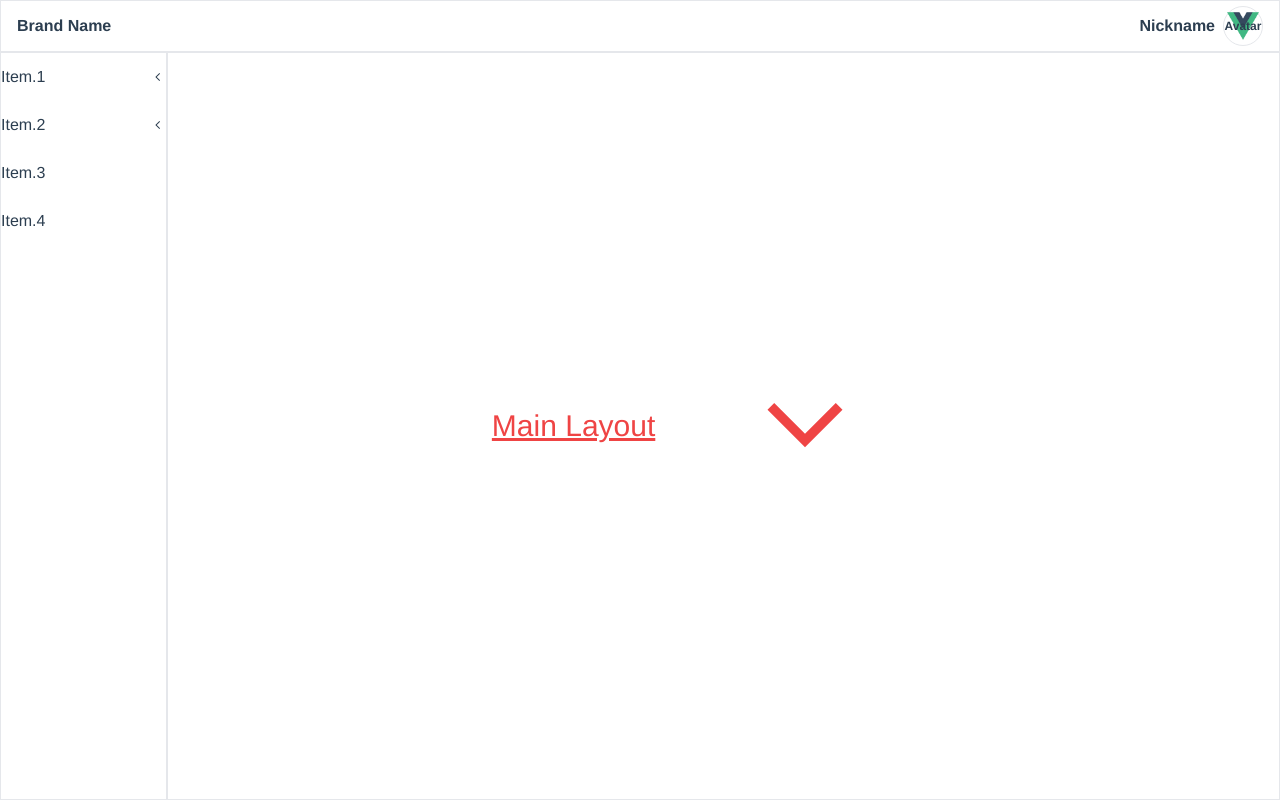
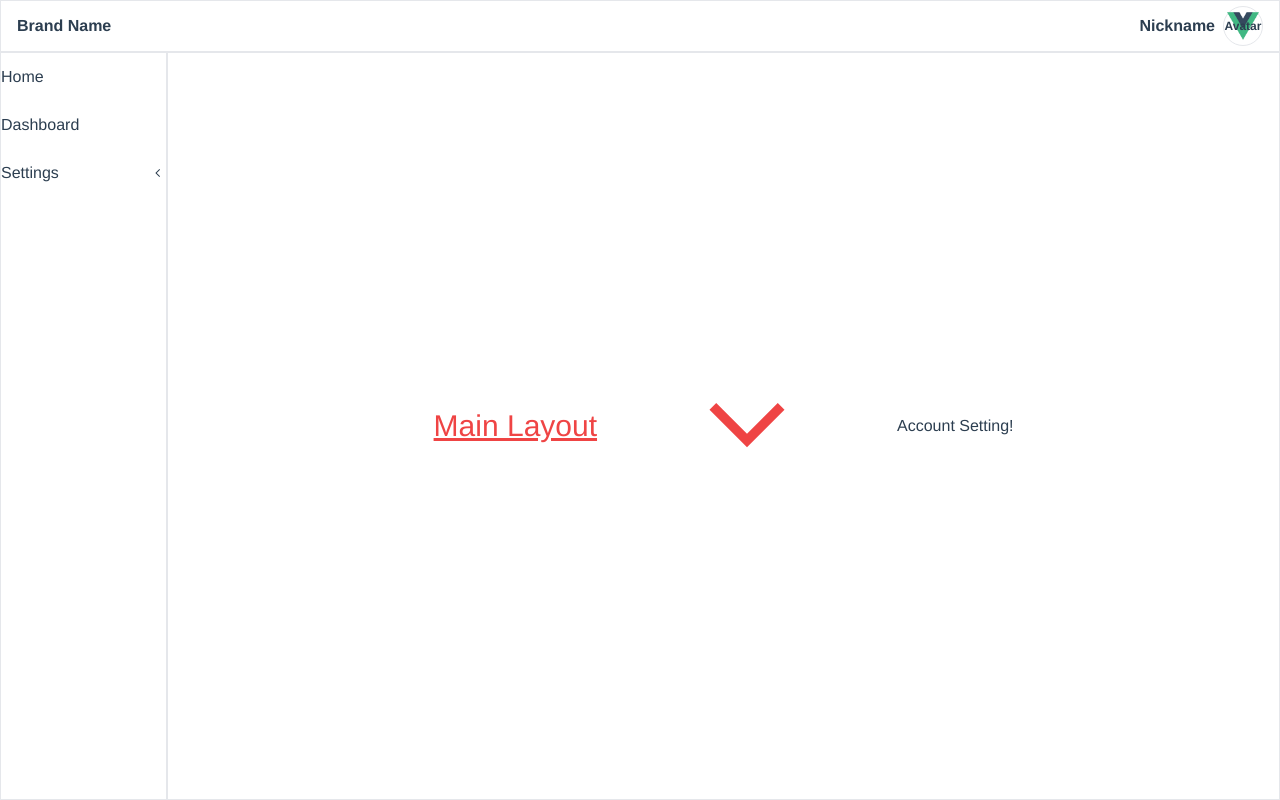
Before and after one commit to fsarter/vue3-admin, a Vue app: page /settings/account in a window 1280 px wide. Built offline with nearby package versions, Linux system fonts and the light colour scheme.

Commit message:
config Vue Router

```diff
--- a/package.json
+++ b/package.json
@@ -8,7 +8,8 @@
     "preview": "vite preview"
   },
   "dependencies": {
-    "vue": "^3.2.25"
+    "vue": "^3.2.25",
+    "vue-router": "^4.1.2"
   },
   "devDependencies": {
     "@vitejs/plugin-vue": "^2.3.3",
--- a/src/App.vue
+++ b/src/App.vue
@@ -9,6 +9,7 @@ import MainLayout from './layouts/Main.vue';
       name="keyboard_arrow_down_FILL0_wght400_GRAD0_opsz48"
       class="text-red-500"
     />
+    <router-view></router-view>
   </MainLayout>
 </template>
 
--- a/src/layouts/Main.vue
+++ b/src/layouts/Main.vue
@@ -16,44 +16,62 @@ export default {
     return {
       menuData: [
         {
-          key: 'Item.1',
-          label: 'Item.1',
+          key: 'home',
+          label: 'Home',
+          children: [],
+        },
+        {
+          key: 'dashboard',
+          label: 'Dashboard',
+          children: [],
+        },
+        {
+          key: 'settings',
+          label: 'Settings',
           children: [
-            { key: 'Item.1.1', label: 'Item.1.1', children: [] },
-            {
-              key: 'Item.1.2',
-              label: 'Item.1.2',
-              children: [
-                { key: 'Item.1.2.1', label: 'Item.1.2.1', children: [] },
-                { key: 'Item.1.2.2', label: 'Item.1.2.2', children: [] },
-              ],
-            },
+            { key: 'account', label: 'Account', children: [] },
+            { key: 'Notification', label: 'Notification', children: [] },
           ],
         },
-        {
-          key: 'Item.2',
-          label: 'Item.2',
-          children: [
-            { key: 'Item.2.1', label: 'Item.2.1', children: [] },
-            {
-              key: 'Item.2.2',
-              label: 'Item.2.2',
-              children: [
-                { key: 'Item.2.2.1', label: 'Item.2.2.1', children: [] },
-                { key: 'Item.2.2.2', label: 'Item.2.2.2', children: [] },
-              ],
-            },
-          ],
-        },
-        { key: 'Item.3', label: 'Item.3', children: [] },
-        { key: 'Item.4', label: 'Item.4', children: [] },
       ],
     };
+  },
+  mounted() {
+    this.convertRoutesToMenuData();
   },
   methods: {
     handleMenuClick(menuItemData) {
       console.log('menuItemData===>', menuItemData);
     },
+    convertRoutesToMenuData() {
+      const parsedNodes = {};
+      const parse = (routes, parentNode) => {
+        for (const route of routes) {
+          const flatPath = parentNode.key
+            ? parentNode.key + '/' + route.path
+            : route.path;
+          if (!parsedNodes[flatPath]) {
+            const node = {
+              key: flatPath,
+              label: route.name,
+              children: [],
+            };
+            if (route.children && route.children.length > 0) {
+              parse(route.children, node);
+              console.log('node===>', node, route.children);
+            }
+            parsedNodes[flatPath] = node;
+            parentNode.children.push(node);
+          } else {
+            parentNode.children.push(parsedNodes[flatPath]);
+          }
+        }
+      };
+      const roots = { children: [] };
+      console.log('===>routes===>', this.$router.routes);
+      parse(this.$router.getRoutes(), roots);
+      console.log('===>', parsedNodes, roots);
+    },
   },
 };
 </script>
--- a/src/main.js
+++ b/src/main.js
@@ -3,8 +3,10 @@ import App from './App.vue';
 import './index.css';
 import 'virtual:svg-icons-register';
 import SvgIcon from './components/SvgIcon.vue';
+import router from './router';
 
 const app = createApp(App); // name the instance for subsequent config
 app.component('SvgIcon', SvgIcon); // register component globally
 app.config.unwrapInjectedRef = true;
+app.use(router);
 app.mount('#app');
--- /dev/null
+++ b/src/router.js
@@ -0,0 +1,37 @@
+import { createWebHistory, createRouter } from 'vue-router';
+
+const routes = [
+  {
+    path: '/home',
+    name: 'Home',
+    component: () => import('./views/Home.vue'),
+  },
+  {
+    path: '/dashboard',
+    name: 'Dashboard',
+    component: () => import('./views/Dashboard.vue'),
+  },
+  {
+    path: '/settings',
+    name: 'Settings',
+    children: [
+      {
+        path: 'account',
+        name: 'Account',
+        component: () => import('./views/settings/Account.vue'),
+      },
+      {
+        path: 'notification',
+        name: 'Notification',
+        component: () => import('./views/settings/Notification.vue'),
+      },
+    ],
+  },
+];
+
+const router = createRouter({
+  history: createWebHistory(),
+  routes,
+});
+
+export default router;
--- /dev/null
+++ b/src/views/Dashboard.vue
@@ -0,0 +1,3 @@
+<template>
+  <div>Dashboard!</div>
+</template>
--- /dev/null
+++ b/src/views/Home.vue
@@ -0,0 +1,3 @@
+<template>
+  <div>Home!</div>
+</template>
--- /dev/null
+++ b/src/views/settings/Account.vue
@@ -0,0 +1,3 @@
+<template>
+  <div>Account Setting!</div>
+</template>
--- /dev/null
+++ b/src/views/settings/Notification.vue
@@ -0,0 +1,3 @@
+<template>
+  <div>Notification Setting!</div>
+</template>
```
Also changed, not shown: 1 other file (tests, documents, lock files or other folders).
